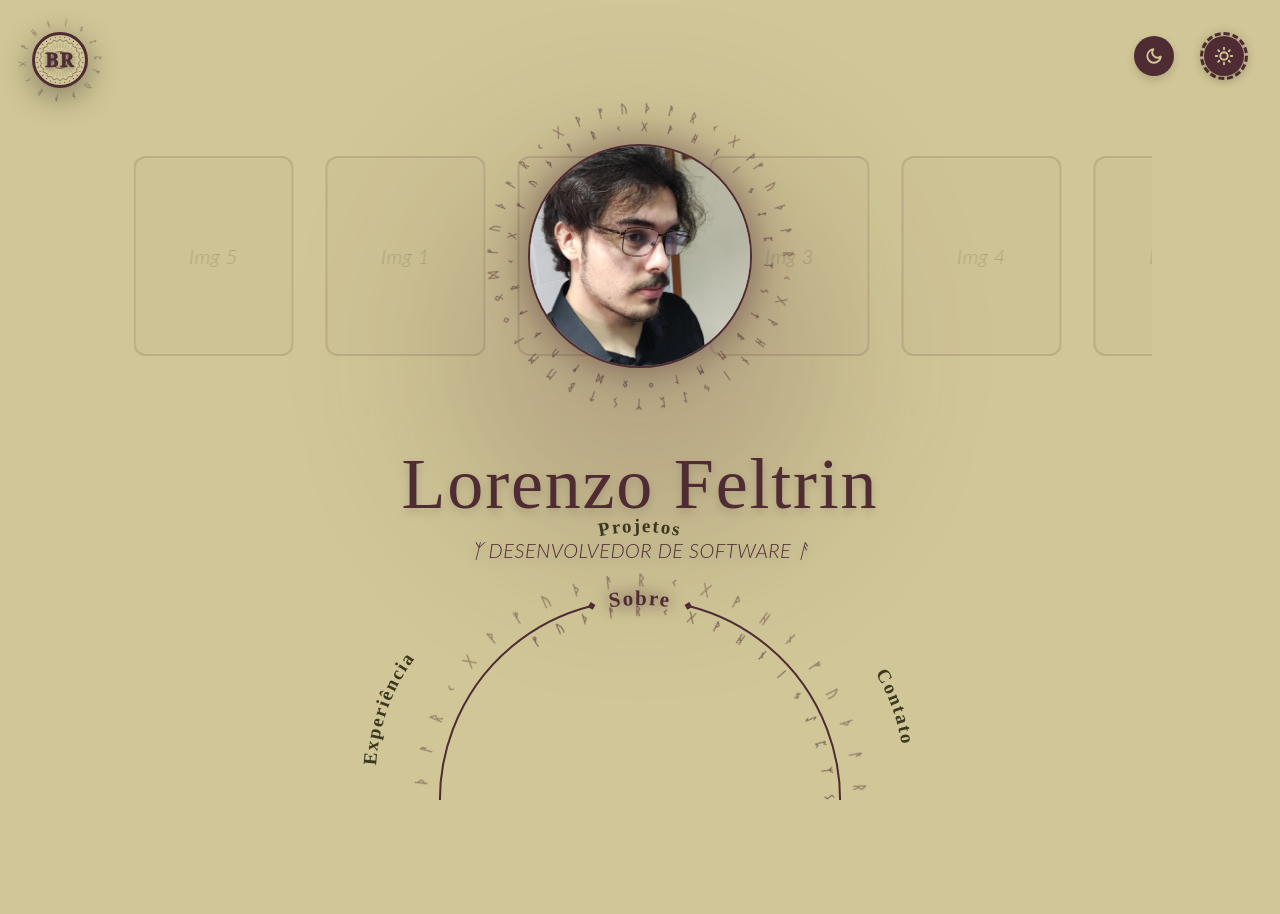
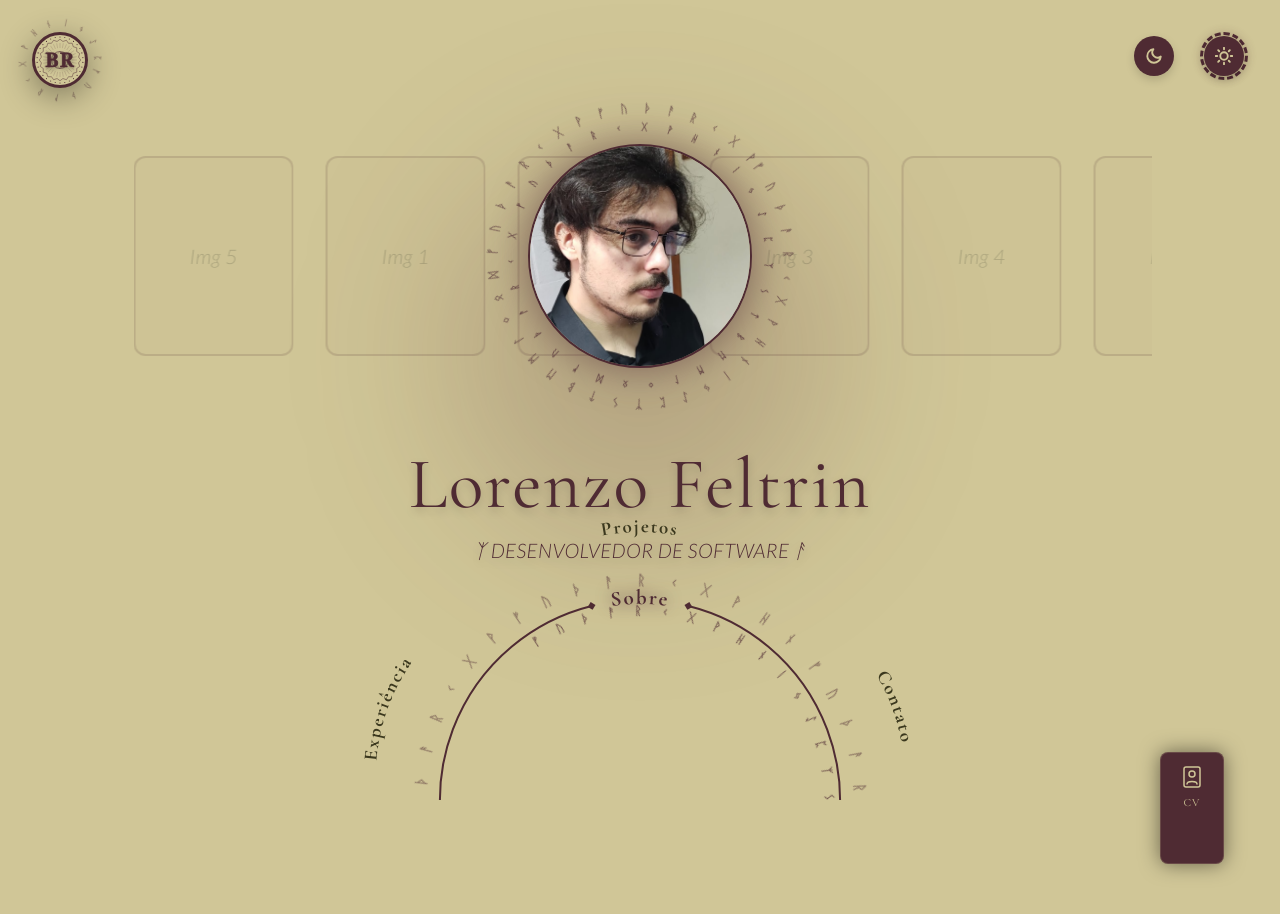
Before and after one commit to FeltrinLM/portifolio, a React (Vite) app: page /sobre in a window 1280 px wide. Shown: the top 914 px of the page. Built offline with nearby package versions, Linux system fonts and the light colour scheme.

Commit message:
resume card implemented

```diff
--- a/src/App.jsx
+++ b/src/App.jsx
@@ -3,6 +3,7 @@ import { BrowserRouter, Routes, Route, Navigate } from 'react-router-dom';
 import { Navbar } from './components/Navbar';
 import { ThemeToggle } from './components/ThemeToggle';
 import { LanguageToggle } from './components/LanguageToggle';
+import { ResumeCard } from './components/ResumeCard'; // <-- Import da nossa Mini Carta de Tarô
 import { About } from './pages/About';
 import { Contact } from './pages/Contact';
 import { Experience } from './pages/Experience';
@@ -37,7 +38,14 @@ export default function App() {
     return (
         <BrowserRouter>
             <div className={`relative min-h-screen overflow-x-hidden font-serif transition-colors duration-500 ${isDarkMode ? 'dark bg-[#3B381E]' : 'bg-[#D0C697]'}`}>
+
+                {/* O conteúdo principal do site (as páginas que mudam) */}
                 <ConteudoDasPaginas language={language} />
+
+                {/* --- WIDGETS GLOBAIS FLUTUANTES --- */}
+
+                {/* A carta de currículo fixa no canto inferior direito */}
+                <ResumeCard language={language} />
 
                 <div className="absolute inset-0 pointer-events-none z-50">
                     <ThemeToggle
--- a/src/components/ResumeCard.jsx
+++ b/src/components/ResumeCard.jsx
@@ -1,56 +1,131 @@
+import { useState, useEffect } from 'react';
 import { Text } from './Text';
-
-const RUNES = "ᚠ ᚢ ᚦ ᚨ ᚱ ᚲ ᚷ ᚹ ᚺ ᚾ ᛁ ᛃ ᛇ ᛈ ᛉ ᛊ ᛏ ᛒ ᛖ ᛗ ᛚ ᛜ ᛟ ᛞ ᚠ ᚢ ᚦ ᚨ ᚱ ᚲ ᚷ ᚹ";
-const DOUBLE_RUNES = RUNES + " " + RUNES;
 
 export function ResumeCard({ language = 'br', className = '' }) {
     const url = language === 'en' ? '/cv/cv_lorenzo_en.pdf' : '/cv/cv_lorenzo_br.pdf';
-    const title = language === 'en' ? 'Resume' : 'Currículo';
-    const subtitle = language === 'en' ? 'Download PDF' : 'Baixar PDF';
+
+    const [showBubble, setShowBubble] = useState(false);
+    const [messageIndex, setMessageIndex] = useState(0);
+    const [isHovered, setIsHovered] = useState(false);
+
+    const messagesBr = ['Ei...', 'Eu tô aqui!', 'Clica em mim', 'Psiu...'];
+    const messagesEn = ['Hey...', 'I am here!', 'Click me', 'Psst...'];
+    const messages = language === 'en' ? messagesEn : messagesBr;
+
+    useEffect(() => {
+        const interval = setInterval(() => {
+            setShowBubble(true);
+
+            setTimeout(() => {
+                setShowBubble(false);
+
+                setTimeout(() => {
+                    setMessageIndex((prev) => (prev + 1) % messages.length);
+                }, 500);
+            }, 3000);
+
+        }, 12000);
+
+        return () => clearInterval(interval);
+    }, [messages.length]);
 
     return (
         <a
             href={url}
             target="_blank"
             rel="noopener noreferrer"
-            // O ${className} permite que você ajuste margens ou tamanhos quando for colocá-lo em outras páginas
-            className={`group relative flex flex-col items-center justify-center gap-4 w-56 h-56 md:w-64 md:h-64 rounded-full border-2 border-[#4F2B33]/20 dark:border-[#91B09A]/20 bg-[#4F2B33]/[0.02] dark:bg-[#91B09A]/[0.02] backdrop-blur-md transition-all duration-500 hover:-translate-y-2 hover:shadow-[0_15px_40px_-10px_rgba(79,43,51,0.2)] dark:hover:shadow-[0_15px_40px_-10px_rgba(145,176,154,0.1)] hover:bg-[#4F2B33]/5 dark:hover:bg-[#91B09A]/5 overflow-hidden ${className}`}
+            onMouseEnter={() => setIsHovered(true)}
+            onMouseLeave={() => setIsHovered(false)}
+            // HITBOX EXPANDIDA: w-28 h-40
+            className={`fixed right-4 md:right-8 bottom-0 z-[100] w-28 h-40 flex items-end justify-center group transition-all duration-700 ease-in-out translate-y-[45%] hover:-translate-y-4 hover:-rotate-[12deg] cursor-pointer ${className}`}
+            style={{ perspective: '1000px' }}
         >
-            {/* Runas Orbitando (Invisíveis até o hover) */}
-            <div className="absolute inset-0 flex items-center justify-center pointer-events-none opacity-40 group-hover:opacity-100 transition-opacity duration-500">
-                <svg width="100%" height="100%" viewBox="0 0 300 300" className="absolute animate-[spin_40s_linear_infinite] text-[#4F2B33]/60 dark:text-[#91B09A]/60">
-                    <path id="outer-circle-cv" d="M 150, 15 A 135,135 0 1,1 149.9,15" fill="none" />
-                    <text fill="currentColor" fontSize="11" letterSpacing="6" fontWeight="bold">
-                        <textPath href="#outer-circle-cv" startOffset="0%">
-                            {DOUBLE_RUNES}
-                        </textPath>
-                    </text>
-                </svg>
-                <svg width="100%" height="100%" viewBox="0 0 300 300" className="absolute animate-[spin_30s_linear_infinite_reverse] text-[#4F2B33]/80 dark:text-[#91B09A]/80">
-                    <path id="inner-circle-cv" d="M 150, 32 A 118,118 0 1,1 149.9,32" fill="none" />
-                    <text fill="currentColor" fontSize="9" letterSpacing="8" fontWeight="bold">
-                        <textPath href="#inner-circle-cv" startOffset="0%">
-                            {RUNES}
-                        </textPath>
-                    </text>
-                </svg>
+            {/* --- ESTILOS INJETADOS --- */}
+            <style>{`
+                @keyframes slow-3d-spin {
+                    0% { transform: rotateY(0deg); }
+                    100% { transform: rotateY(360deg); }
+                }
+
+                @keyframes sparkle-float {
+                    0% { opacity: 0; transform: translateY(0px) scale(0) rotate(0deg); }
+                    50% { opacity: 0.8; transform: translateY(-15px) scale(1.2) rotate(90deg); }
+                    100% { opacity: 0; transform: translateY(-30px) scale(0) rotate(180deg); }
+                }
+
+                .group:hover .spin-magic {
+                    animation: slow-3d-spin 5s linear infinite;
+                    animation-delay: 0.7s;
+                }
+
+                .group:hover .sparkle {
+                    animation: sparkle-float 2.5s ease-in-out infinite;
+                }
+
+                .group:hover .s-1 { animation-delay: 0.7s; }
+                .group:hover .s-2 { animation-delay: 1.1s; }
+                .group:hover .s-3 { animation-delay: 1.8s; }
+                .group:hover .s-4 { animation-delay: 2.3s; }
+                .group:hover .s-5 { animation-delay: 2.9s; }
+                .group:hover .s-6 { animation-delay: 3.5s; }
+            `}</style>
+
+            {/* --- BALÃO DE FALA --- */}
+            {/* Subimos o balão para bottom-[85%] e aplicamos as cores do Dark Mode */}
+            <div
+                className={`absolute bottom-[85%] whitespace-nowrap px-3 py-1.5 bg-[#4F2B33] dark:bg-[#91B09A] text-[#D0C697] dark:text-[#3B381E] text-[10px] md:text-[11px] font-bold rounded-lg shadow-lg transition-all duration-300 z-30
+                ${showBubble && !isHovered ? 'opacity-100 translate-y-0' : 'opacity-0 translate-y-2 pointer-events-none'}`}
+            >
+                {messages[messageIndex]}
+                <div className="absolute -bottom-1 left-1/2 -translate-x-1/2 w-2.5 h-2.5 bg-[#4F2B33] dark:bg-[#91B09A] rotate-45"></div>
             </div>
 
-            {/* Ícone */}
-            <div className="relative z-10 w-14 h-14 rounded-full flex items-center justify-center bg-[#4F2B33]/10 dark:bg-[#91B09A]/10 text-[#4F2B33] dark:text-[#91B09A] group-hover:scale-110 group-hover:bg-[#4F2B33] group-hover:text-[#D0C697] dark:group-hover:bg-[#91B09A] dark:group-hover:text-[#3B381E] transition-all duration-300">
-                <svg width="28" height="28" fill="none" stroke="currentColor" strokeWidth="1.5" strokeLinecap="round" strokeLinejoin="round" viewBox="0 0 24 24">
-                    <path d="M12 10v9m0 0l-3-3m3 3l3-3M5 5a2 2 0 012-2h10a2 2 0 012 2v14a2 2 0 01-2 2H7a2 2 0 01-2-2V5z" />
-                </svg>
+            {/* --- ESTRELINHAS MÍSTICAS ESPALHADAS --- */}
+            {/* No Dark Mode, as estrelas brilham na cor #D0C697 */}
+            <div className="absolute inset-0 pointer-events-none z-0">
+                <span className="sparkle s-1 absolute top-[10%] left-[15%] text-[#4F2B33] dark:text-[#D0C697] text-[14px] opacity-0">✦</span>
+                <span className="sparkle s-2 absolute top-[35%] right-[5%] text-[#4F2B33] dark:text-[#D0C697] text-[10px] opacity-0">✦</span>
+                <span className="sparkle s-3 absolute bottom-[15%] left-[5%] text-[#4F2B33] dark:text-[#D0C697] text-[16px] opacity-0">✦</span>
+                <span className="sparkle s-4 absolute bottom-[10%] right-[15%] text-[#4F2B33] dark:text-[#D0C697] text-[12px] opacity-0">✦</span>
+                <span className="sparkle s-5 absolute top-[60%] left-[30%] text-[#4F2B33] dark:text-[#D0C697] text-[9px] opacity-0">✦</span>
+                <span className="sparkle s-6 absolute top-[5%] right-[25%] text-[#4F2B33] dark:text-[#D0C697] text-[11px] opacity-0">✦</span>
             </div>
 
-            {/* Textos */}
-            <div className="relative z-10 flex flex-col items-center gap-1 text-center px-4 max-w-[80%]">
-                <Text variant="title" as="h2" className="text-2xl font-bold text-[#4F2B33] dark:text-[#D0C697]">
-                    {title}
-                </Text>
-                <Text variant="text" as="span" className="text-xs font-medium text-[#4F2B33]/70 dark:text-[#91B09A]/80 tracking-wide truncate w-full">
-                    {subtitle}
-                </Text>
+            {/* --- A CARTA 3D --- */}
+            <div
+                className="spin-magic relative w-14 h-24 md:w-16 md:h-28 z-20 mb-2"
+                style={{ transformStyle: 'preserve-3d' }}
+            >
+                {/* 1. FACE DA FRENTE */}
+                {/* O fundo da carta no dark mode vira #91B09A */}
+                <div
+                    className="absolute inset-0 flex flex-col items-center justify-start pt-3 gap-1.5 rounded-md md:rounded-lg border border-[#D0C697]/20 dark:border-[#3B381E]/20 bg-[#4F2B33] dark:bg-[#91B09A] shadow-[0_0_20px_rgba(0,0,0,0.5)] overflow-hidden"
+                    style={{ backfaceVisibility: 'hidden', WebkitBackfaceVisibility: 'hidden' }}
+                >
+                    {/* O Ícone no dark mode assume a cor do fundo do site (#3B381E) para contraste perfeito */}
+                    <div className="text-[#D0C697] dark:text-[#3B381E]">
+                        <svg width="24" height="24" fill="none" stroke="currentColor" strokeWidth="1.5" strokeLinecap="round" strokeLinejoin="round" viewBox="0 0 24 24">
+                            <rect x="4" y="2" width="16" height="20" rx="2" ry="2"/>
+                            <circle cx="12" cy="9" r="3"/>
+                            <path d="M7 19c0-3.5 10-3.5 10 0"/>
+                        </svg>
+                    </div>
+                    <div className="flex flex-col items-center text-center px-1">
+                        <Text variant="title" as="span" className="text-[10px] md:text-[11px] font-bold text-[#D0C697] dark:text-[#3B381E] tracking-widest uppercase">
+                            CV
+                        </Text>
+                    </div>
+                </div>
+
+                {/* 2. FACE DE TRÁS (VERSO DA CARTA) */}
+                <div
+                    className="absolute inset-0 flex flex-col items-center justify-center rounded-md md:rounded-lg border border-[#D0C697]/20 dark:border-[#3B381E]/20 bg-[#4F2B33] dark:bg-[#91B09A] shadow-[0_0_20px_rgba(0,0,0,0.5)] overflow-hidden"
+                    style={{ backfaceVisibility: 'hidden', WebkitBackfaceVisibility: 'hidden', transform: 'rotateY(180deg)' }}
+                >
+                    <div className="w-[85%] h-[90%] border border-[#D0C697]/10 dark:border-[#3B381E]/20 rounded-sm flex items-center justify-center">
+                        <span className="text-[#D0C697]/40 dark:text-[#3B381E]/40 text-sm">✦</span>
+                    </div>
+                </div>
             </div>
         </a>
     );
--- a/src/index.css
+++ b/src/index.css
@@ -1,6 +1,6 @@
+@import url('https://fonts.googleapis.com/css2?family=Cormorant+Garamond:wght@400;700&family=Lato:ital,wght@1,300&display=swap');
 @import "tailwindcss";
 @custom-variant dark (&:where(.dark, .dark *));
-@import url('https://fonts.googleapis.com/css2?family=Cormorant+Garamond:wght@400;700&family=Lato:ital,wght@1,300&display=swap');
 
 @theme {
     --font-title: "Cormorant Garamond", serif;
```
